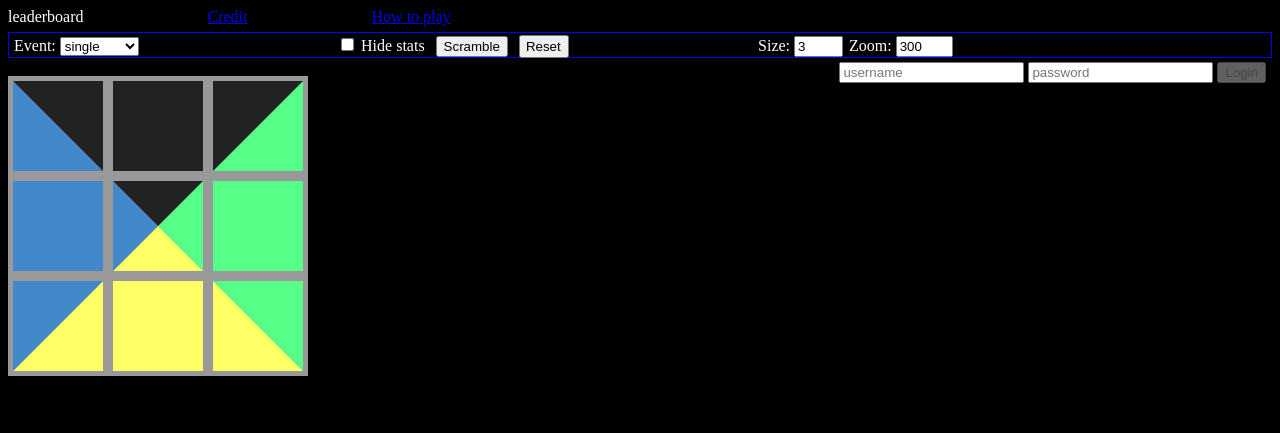
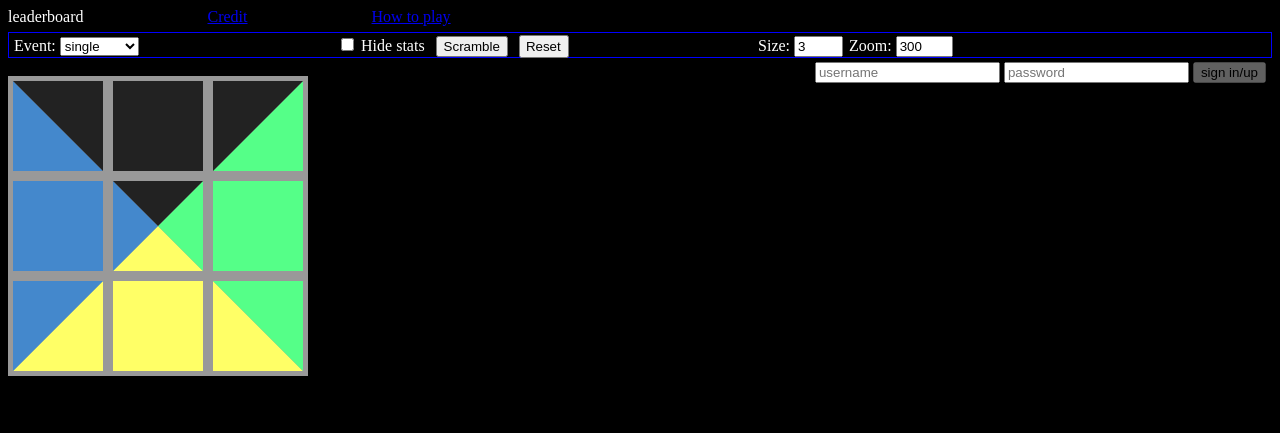
Before and after one commit to coder13/Switchtile, a website: page client/index.html in a window 1280 px wide. Drawn offline with nearby package versions, Linux system fonts and the light colour scheme.

Commit message:
fixed login button

```diff
--- a/client/index.html
+++ b/client/index.html
@@ -56,6 +56,10 @@
         padding-right: 5px;
     }
 
+    #loginButton {
+        color: black;
+    }
+
 </style>
 
 <link rel="stylesheet" href="alertifyjs/css/alertify.min.css"/>
@@ -110,7 +114,7 @@
         <div id="loginform" class="option">
             <input id="username" class="loginInput" type="username" name="username" placeholder="username" required>
             <input id="password" class="loginInput" type="password" name="password" placeholder="password" required>
-            <input id="loginButton" type="button" onclick="login()" value="Login">
+            <input id="loginButton" type="button" onclick="login()" value="sign in/up">
         </div>
     </div>
     <br>
```
